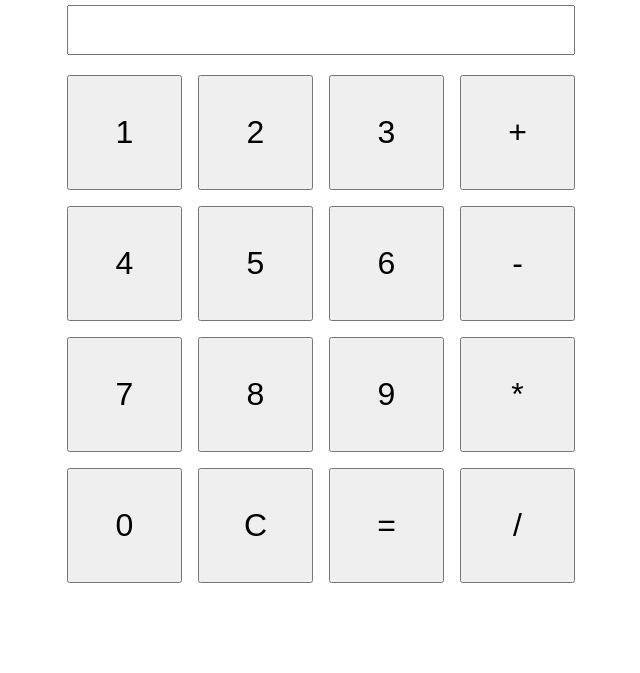
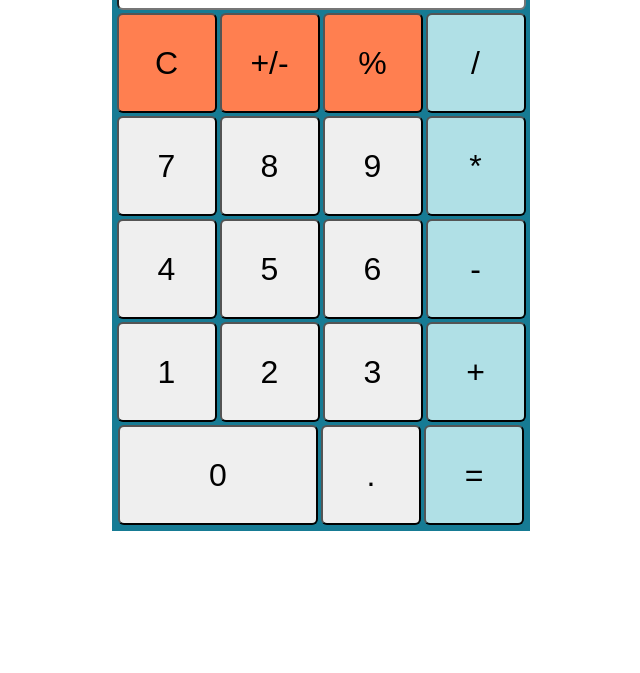
Before and after one commit to CodeyX7744/calculator, a plain HTML site: page index.html in a window 1280 px wide. Shown: the part 127-800 px from the top of the page, without its empty margins (319-959 px from the left). Drawn offline with Linux system fonts and the light colour scheme.

Commit message:
Improve UI, limit decimal places, add a point.

```diff
--- a/index.html
+++ b/index.html
@@ -12,23 +12,26 @@
         <input type="text" class="inputDisplay" name="inputDisplay"></input><br>
 
         <div class="numberContainer">
-
+            <button class="btn nan1" id="btnCancel" type="button">C</button>
+            <button class="btn nan1" id="btnNegPos" type="button">+/-</button>
+            <button class="btn nan1" id="btnModulo" type="button">%</button>
+            <button class="btn nan2" id="btnDivide" type="button">/</button>
+            <button class="btn" id="btnSeven" type="button">7</button>
+            <button class="btn" id="btnEight" type="button">8</button>
+            <button class="btn" id="btnNine" type="button">9</button>
+            <button class="btn nan2" id="btnMultiply" type="button">*</button>
+            <button class="btn" id="btnFour" type="button">4</button>
+            <button class="btn" id="btnFive" type="button">5</button>
+            <button class="btn" id="btnSix" type="button">6</button>
+            <button class="btn nan2" id="btnSubtract" type="button">-</button>
             <button class="btn" id="btnOne" type="button">1</button>
             <button class="btn" id="btnTwo" type="button">2</button>
             <button class="btn" id="btnThree" type="button">3</button>
-            <button class="btn" id="btnAdd" type="button">+</button>
-            <button class="btn" id="btnFour" type="button">4</button>
-            <button class="btn" id="btnFive" type="button">5</button>
-            <button class="btn" id="btnSix" type="button">6</button>
-            <button class="btn" id="btnSubtract" type="button">-</button>
-            <button class="btn" id="btnSeven" type="button">7</button>
-            <button class="btn" id="btnEight" type="button">8</button>
-            <button class="btn" id="btnNine" type="button">9</button>
-            <button class="btn" id="btnMultiply" type="button">*</button>
+            <button class="btn nan2" id="btnAdd" type="button">+</button>
             <button class="btn" id="btnZero" type="button">0</button>
-            <button class="btn" id="btnCancel" type="button">C</button>
-            <button class="btn" id="btnEqual" type="button">=</button>
-            <button class="btn" id="btnDivide" type="button">/</button>
+            <button class="btn" id="btnPoint" type="button">.</button>
+            <button class="btn nan2" id="btnEqual" type="button">=</button>
+
 
 
 
--- a/script.js
+++ b/script.js
@@ -54,10 +54,13 @@ function getOperator(inputValue) {
 
 function displayResult() {
     if (operator && num1 && num2) {
-        input.value = operate(operator, num1, num2);
+        input.value = Math.round((operate(operator, num1, num2))*10000000000000)/10000000000000;
         num1 = input.value;
         reset();
     } else input.value = num1;
+    if (input.value === 'Infinity') {
+        input.value = "You are a muggle :)"
+    }
 }
 
 function getBtn(e) {
--- a/style.css
+++ b/style.css
@@ -10,46 +10,50 @@ body {
     justify-content: center;
 }
 main {
-    padding: 75px;
+    /* padding: 5px; */
     text-align: center;
+    background-color: rgb(22, 123, 148);
 }
 h1 {
-    margin-bottom: 20px;
+    padding: 20px;
 }
 input {
-
-width: 508px;
-
-height: 50px;
-
-margin-bottom: 20px;
-
-color: black;
-
-font-size: 2rem;
-
-font-family: Verdana, Geneva, Tahoma, sans-serif;
-
-text-align: end;
-
+    width: 409px;
+    height: 60px;
+    margin-bottom: 3px;
+    border-radius: 6px;
+    font-size: 2.5em;
+    font-family: Verdana, Geneva, Tahoma, sans-serif;
+    text-align: end;
+    border-radius: 6px;
 }
 .numberContainer {
+    width: 418px;;
     display: flex;
-    gap: 1rem;
+    gap: 3px;
     flex-wrap: wrap;
     justify-content: center;
-
+    /* margin-bottom: 30px; */
 }
 
 .btn {
-    height: 115px;
-    font-size: 2rem;
-    flex-basis: 115px;
+    height: 100px;
+    flex-basis: 100px;
+    font-size: 2em;
+    border-radius: 6px;
 }
 .btn:hover {
     cursor: pointer;
-    border: 2px solid black;
+
 }
 #btnZero {
-   align-self: end;
+    flex-basis: 200px;
+    margin-bottom: 6px;
 }
+
+.nan1 {
+    background-color: coral;
+}
+.nan2 {
+    background-color:powderblue;
+}
```
